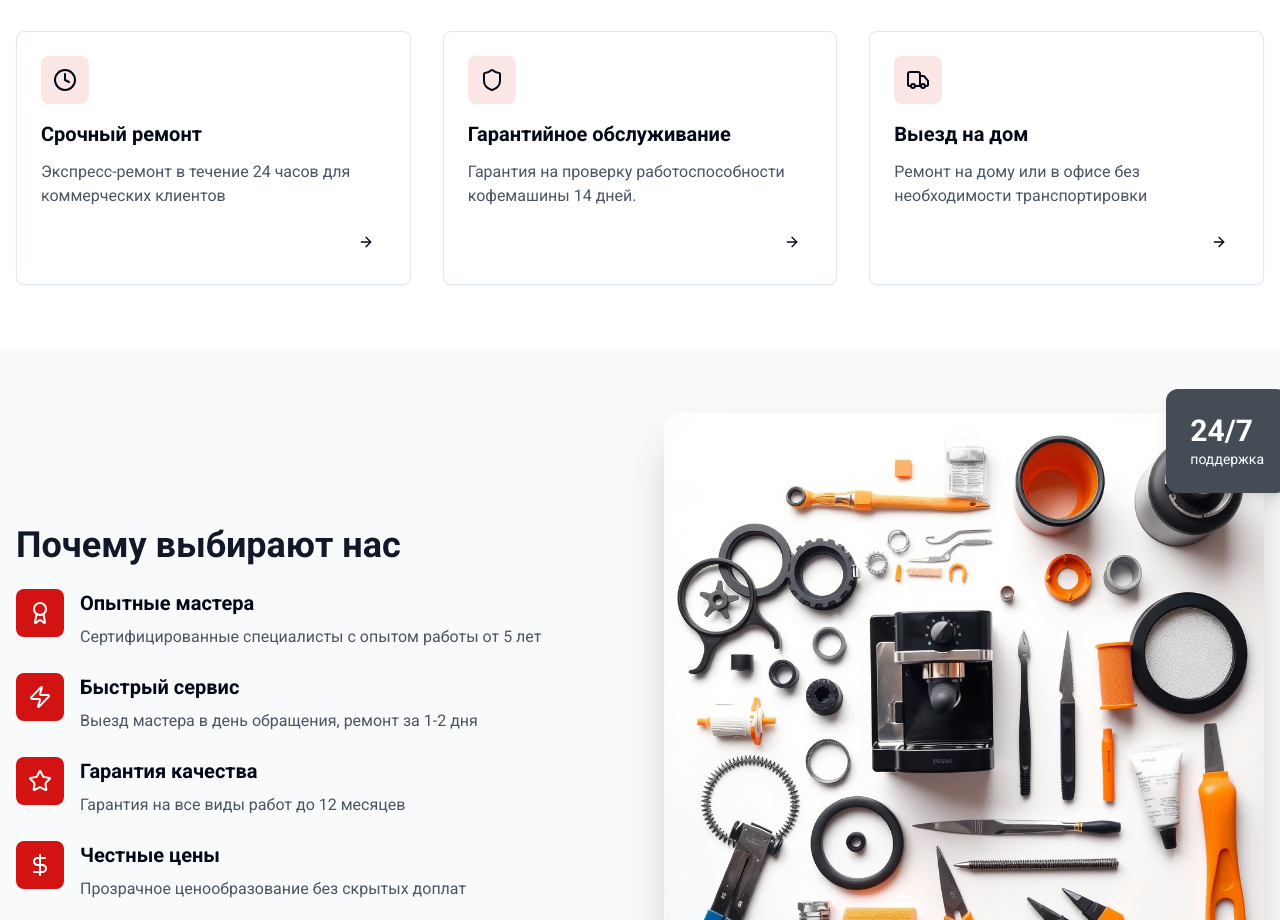
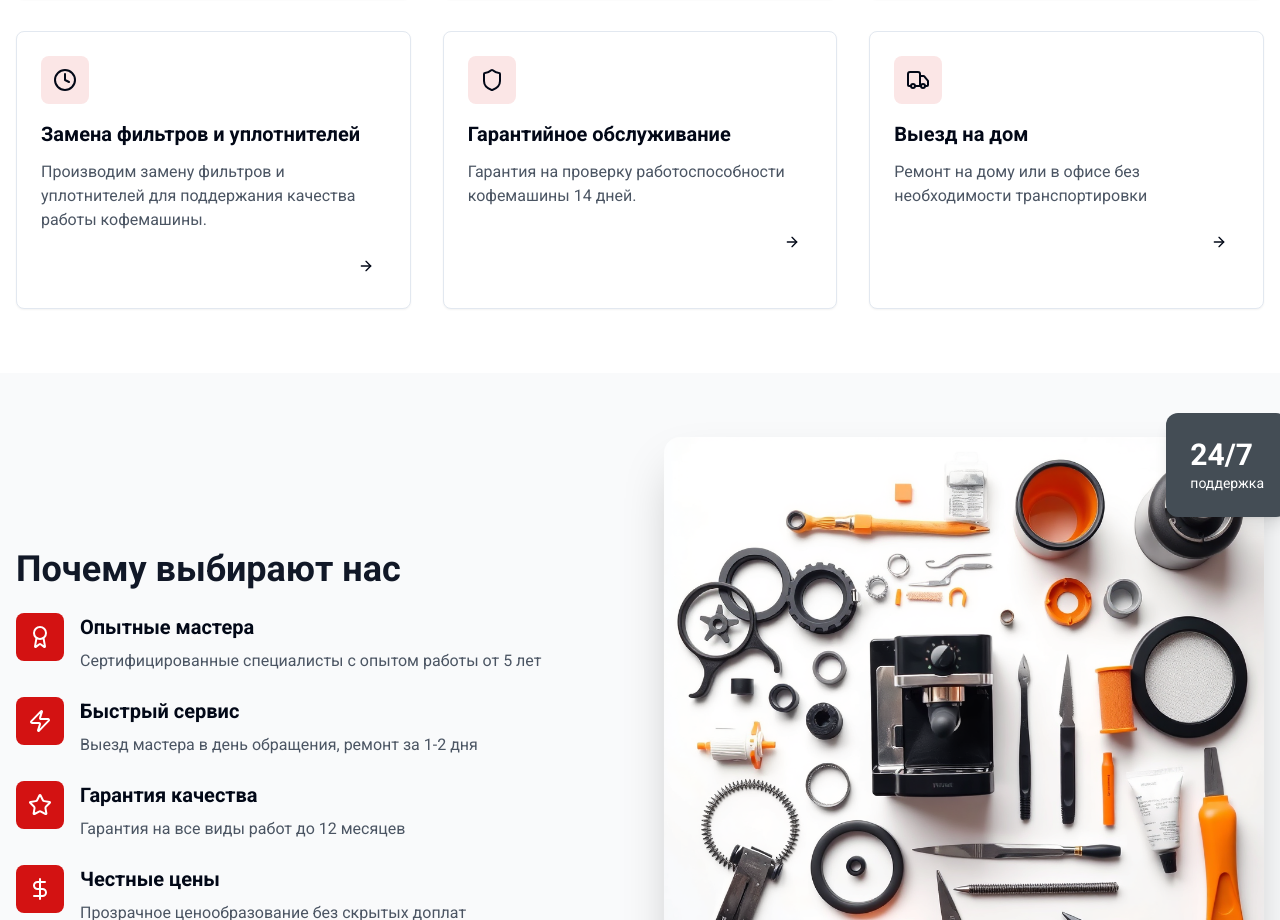
Before and after one commit to pr-poehali-dev/coffee-machine-page, a React (Vite) app: page / in a window 1280 px wide. Shown: the part 967-1887 px from the top of the page. Built offline with nearby package versions, Linux system fonts and the light colour scheme.

Commit message:
Замена фильтров и уплотнителей кофемашины

```diff
--- a/src/pages/Index.tsx
+++ b/src/pages/Index.tsx
@@ -86,8 +86,8 @@ const Index = () => {
               },
               {
                 icon: "Clock",
-                title: "Срочный ремонт",
-                description: "Экспресс-ремонт в течение 24 часов для коммерческих клиентов",
+                title: "Замена фильтров и уплотнителей",
+                description: "Производим замену фильтров и уплотнителей для поддержания качества работы кофемашины.",
 
               },
               {
```
